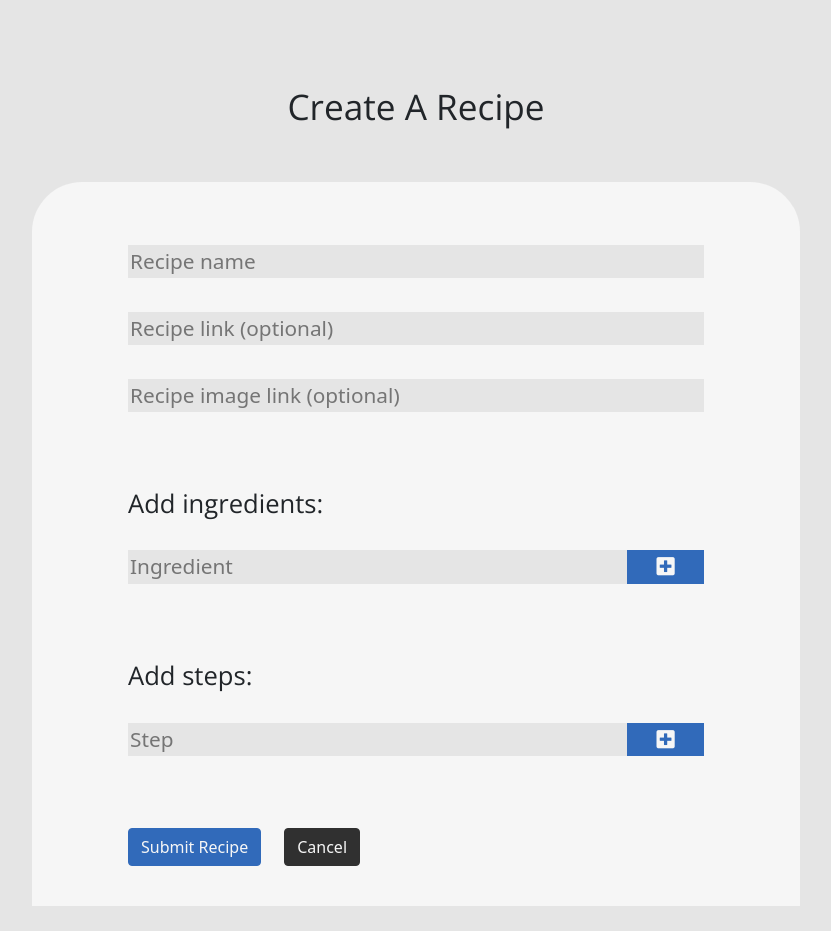
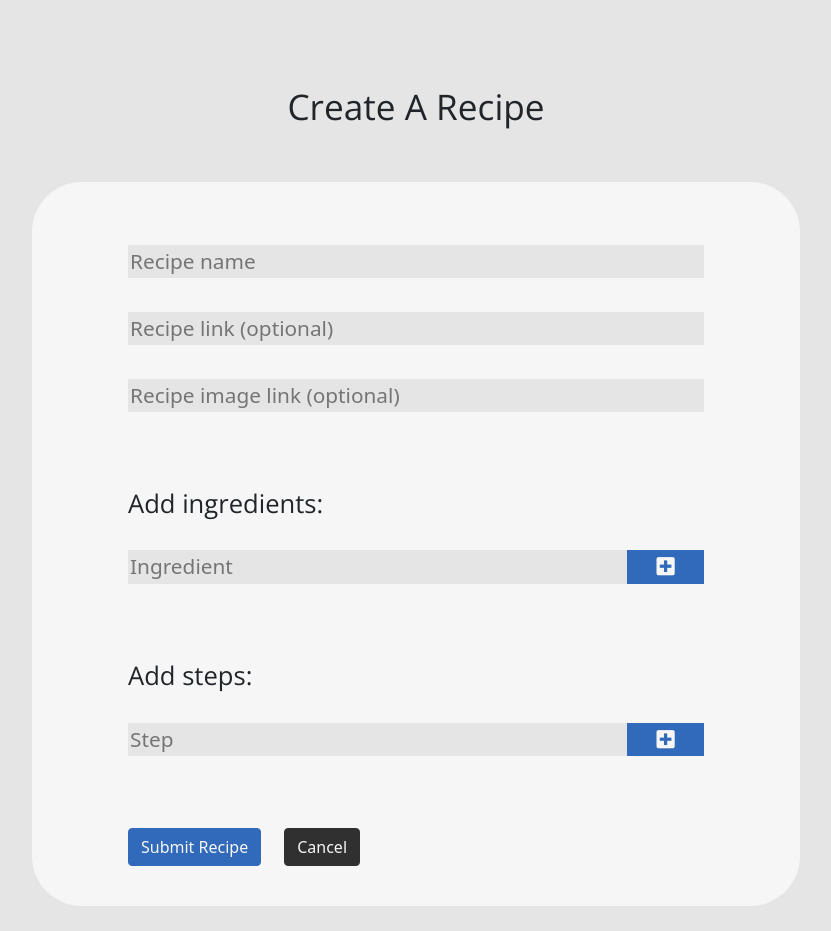
Before and after one commit to jabeaudry/my-recipes, a React (Create React App) app in the folder my-recipes/: page /create in a window 1280 px wide. Shown: the whole page, without its empty margins (224-1055 px from the left). Built offline with nearby package versions, Linux system fonts and the light colour scheme.

Commit message:
css-update

```diff
--- a/my-recipes/src/css/Create.css
+++ b/my-recipes/src/css/Create.css
@@ -81,7 +81,7 @@ body {
   padding-top: 4vh;
   width: 60%;
   z-index: 2;
-  border-radius: 50px 50px 0 0;
+  border-radius: 50px 50px 50px 50px;
   background-color: var(--main-white);
   margin-left: 20%;
   padding-top: 4%;
--- a/my-recipes/src/css/View.css
+++ b/my-recipes/src/css/View.css
@@ -109,6 +109,7 @@
     border-radius: 50px 50px 0 0;
     background-color: var(--main-white);
     position: relative;
+    margin-left: 0;
   }
   .View .recipe-image {
     width: 86%;
```
